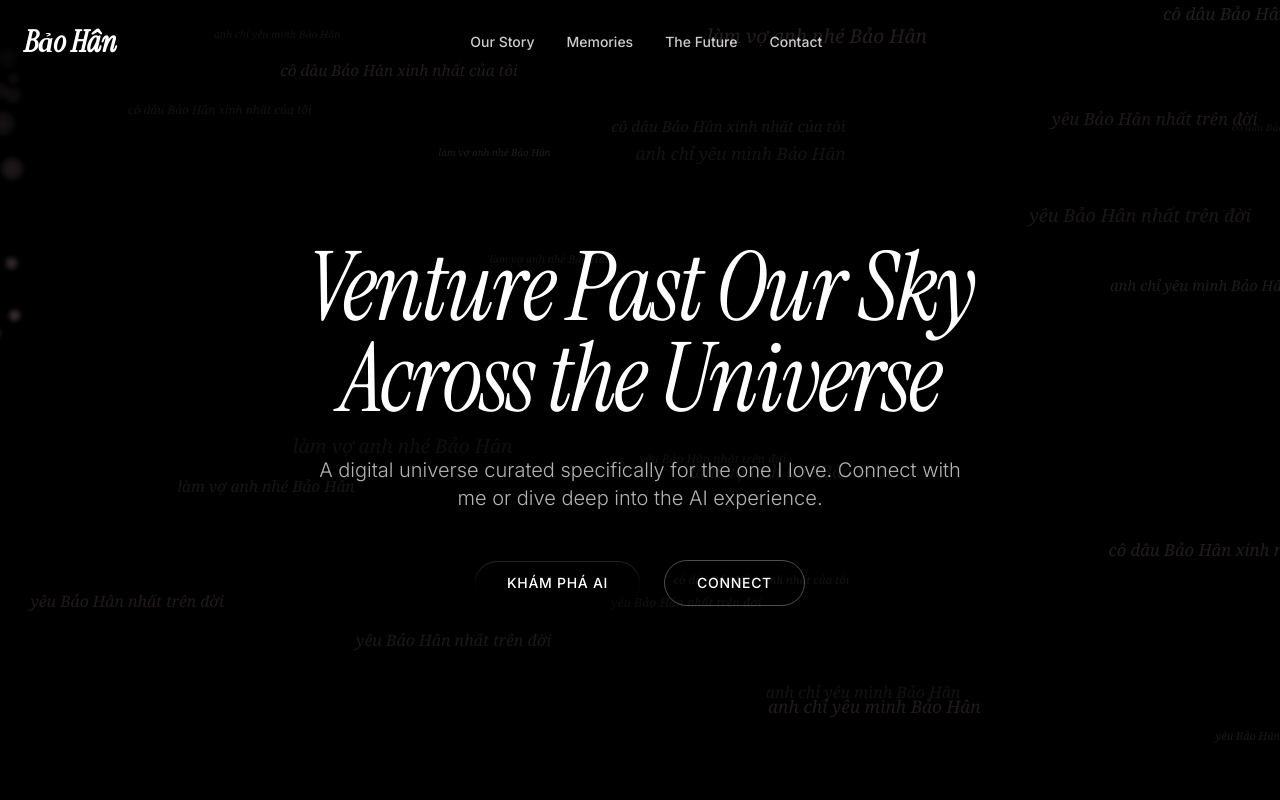
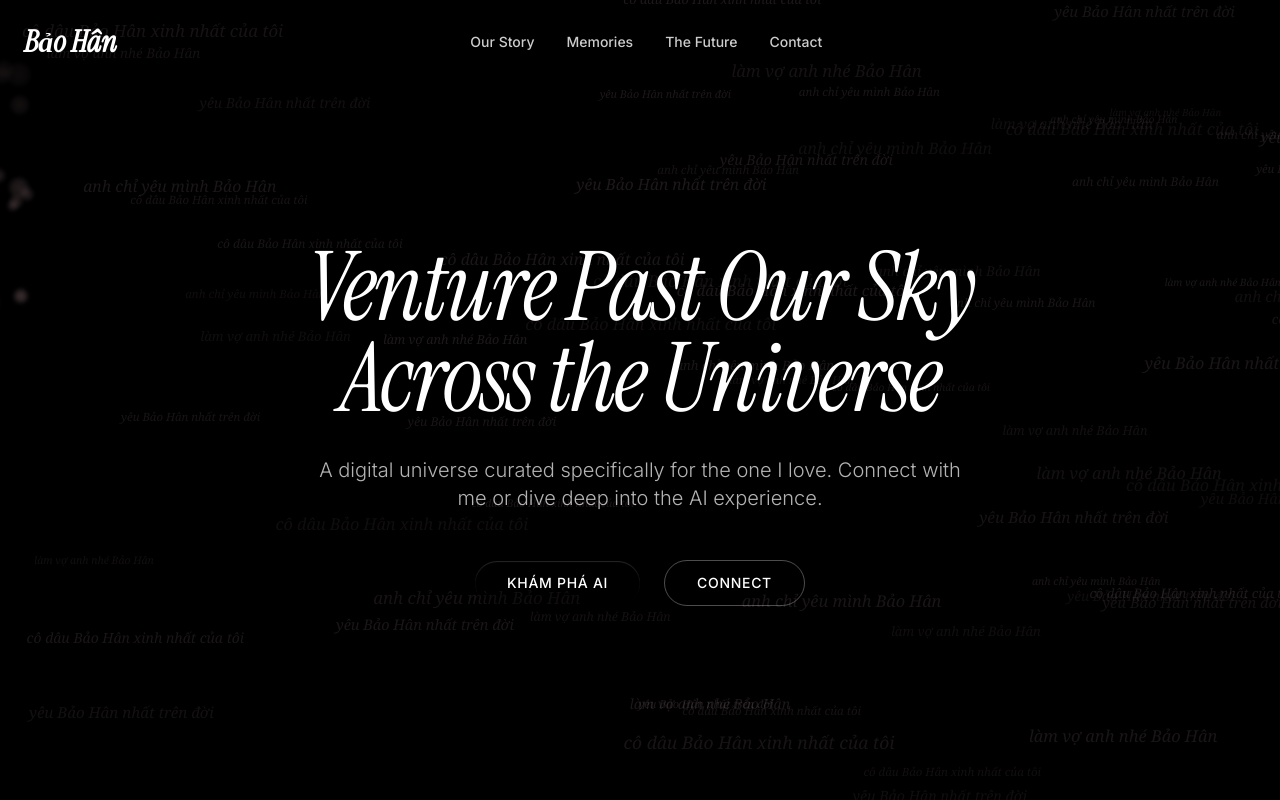
Before and after one commit to sadboiznhatcoder/BaoHan, a React (Vite) app: page / in a window 1280 px wide. Built offline with nearby package versions, Linux system fonts and the light colour scheme.

Commit message:
fix: make love text fall continuously from top to bottom infinitely

```diff
--- a/src/components/FloatingLoveText.jsx
+++ b/src/components/FloatingLoveText.jsx
@@ -9,20 +9,23 @@ const QUOTES = [
 ];
 
 export default function FloatingLoveText() {
-  const texts = useMemo(() => Array.from({ length: 80 }).map((_, i) => ({
-    id: i,
-    text: QUOTES[Math.floor(Math.random() * QUOTES.length)],
-    left: `${Math.random() * 100}vw`,
-    // Pre-scatter heavily across vertical space
-    top: `${Math.random() * 200 - 50}vh`,
-    // Very slow and smooth duration (30s to 60s)
-    duration: Math.random() * 30 + 30,
-    // Negative delay ensures they are already moving when the page loads
-    delay: Math.random() * -40,
-    // Slightly more visible: between 0.1 and 0.25 opacity
-    opacity: Math.random() * 0.15 + 0.1,
-    scale: Math.random() * 0.6 + 0.6,
-  })), []);
+  const texts = useMemo(() => {
+    return Array.from({ length: 80 }).map((_, i) => ({
+      id: i,
+      text: QUOTES[Math.floor(Math.random() * QUOTES.length)],
+      left: `${Math.random() * 100}vw`,
+      // Rơi rất chậm và mượt: từ 25s đến 60s cho một vòng
+      duration: Math.random() * 35 + 25,
+      // Delay âm cực lớn (-60s) để vừa mở web chữ đã rải kín màn hình
+      delay: -(Math.random() * 60),
+      // Opacity mờ mờ ảo ảo (từ 0.1 đến 0.2)
+      opacity: Math.random() * 0.1 + 0.1,
+      // Kích thước to nhỏ khác nhau tạo chiều sâu
+      scale: Math.random() * 0.5 + 0.6,
+      // Độ đung đưa nhẹ sang hai bên
+      sway: (Math.random() - 0.5) * 50
+    }));
+  }, []);
 
   return (
     <div className="absolute inset-0 z-0 pointer-events-none overflow-hidden select-none">
@@ -30,15 +33,16 @@ export default function FloatingLoveText() {
         <motion.div
           key={item.id}
           className="absolute whitespace-nowrap font-serif italic text-pink-200"
-          style={{ left: item.left, top: item.top, opacity: item.opacity, scale: item.scale }}
+          style={{ left: item.left, opacity: item.opacity, scale: item.scale }}
+          initial={{ y: '-20vh' }}
           animate={{
-            y: ['0vh', '-150vh'],
-            x: [0, Math.random() * 60 - 30, 0]
+            y: ['-20vh', '120vh'], // TRÔI TỪ TRÊN (âm) XUỐNG DƯỚI (dương)
+            x: [0, item.sway, 0] // Đung đưa nhẹ
           }}
           transition={{
             duration: item.duration,
             delay: item.delay,
-            repeat: Infinity,
+            repeat: Infinity, // LẶP LẠI VÔ TẬN KHÔNG BAO GIỜ DỪNG
             ease: 'linear'
           }}
         >
```
